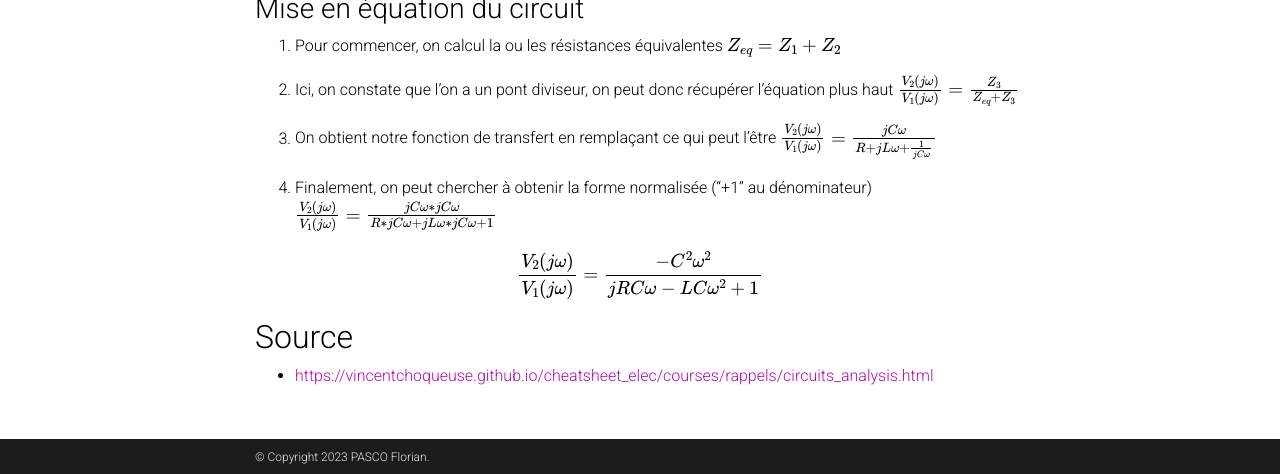
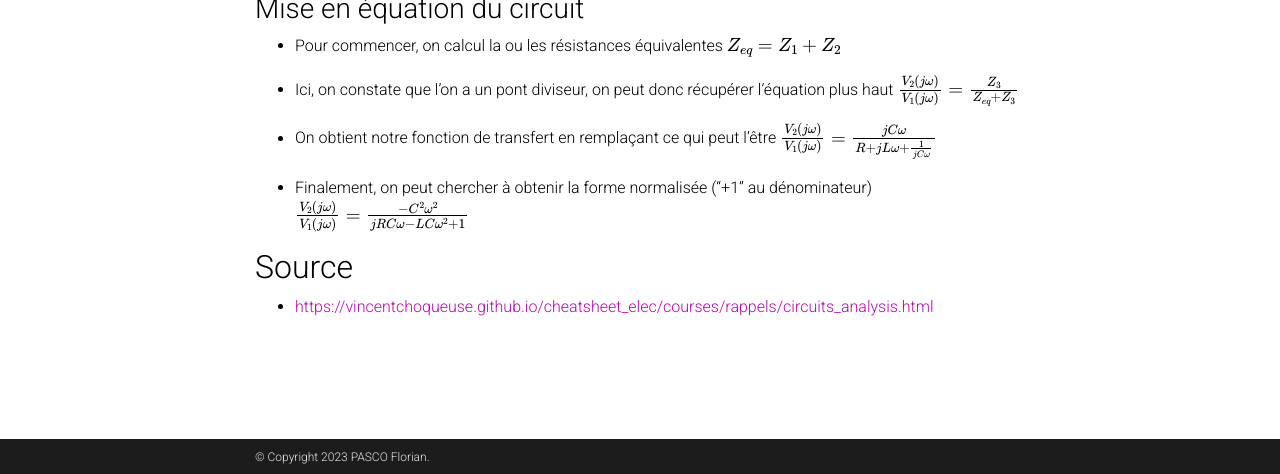
Before and after one commit to mpek29/mpek29.github.io, a Jekyll site: the page built from _cheatsheets/analogue_electronics.md, in a window 1280 px wide and 900 px high, scrolled down 2699 px, cut to the strip 426-900 px from the top of the window. Built offline with Jekyll 4.4.1, drawn with Linux system fonts in a browser that asks for light colours; comment, search, counter and statistics services are not loaded; a style sheet for code colours, icons or effects is not loaded.

Commit message:
Update analogue_electronics.md

```diff
--- a/_cheatsheets/analogue_electronics.md
+++ b/_cheatsheets/analogue_electronics.md
@@ -71,27 +71,23 @@
 {% include figure.html path="assets/img/cheatsheets/analogue_electronics/RLC_LP_serie.svg" class="img-fluid" style="background-color: white; width: 300px;"%}
 
 ### Mise en équation du circuit
-1. Pour commencer, on calcul la ou les résistances équivalentes
+- Pour commencer, on calcul la ou les résistances équivalentes
 $$
 Z_{eq}=Z_1+Z_2
 $$
 
 
-2. Ici, on constate que l'on a un pont diviseur, on peut donc récupérer l'équation plus haut
+- Ici, on constate que l'on a un pont diviseur, on peut donc récupérer l'équation plus haut
 $$
 \frac{V_2(j\omega)}{V_1(j\omega)} = \frac{Z_3}{Z_{eq}+Z_3}
 $$
 
-3. On obtient notre fonction de transfert en remplaçant ce qui peut l'être
+- On obtient notre fonction de transfert en remplaçant ce qui peut l'être
 $$
 \frac{V_2(j\omega)}{V_1(j\omega)} = \frac{jC\omega}{R+jL\omega+\frac{1}{jC\omega}}
 $$
 
-4. Finalement, on peut chercher à obtenir la forme normalisée ("+1" au dénominateur)
-$$
-\frac{V_2(j\omega)}{V_1(j\omega)} = \frac{jC\omega * jC\omega}{R * jC\omega+ jL\omega * jC\omega + 1}
-$$
-
+- Finalement, on peut chercher à obtenir la forme normalisée ("+1" au dénominateur)
 $$
 \frac{V_2(j\omega)}{V_1(j\omega)} = \frac{-C^2\omega^2}{jRC\omega - LC\omega^2 + 1}
 $$
```
